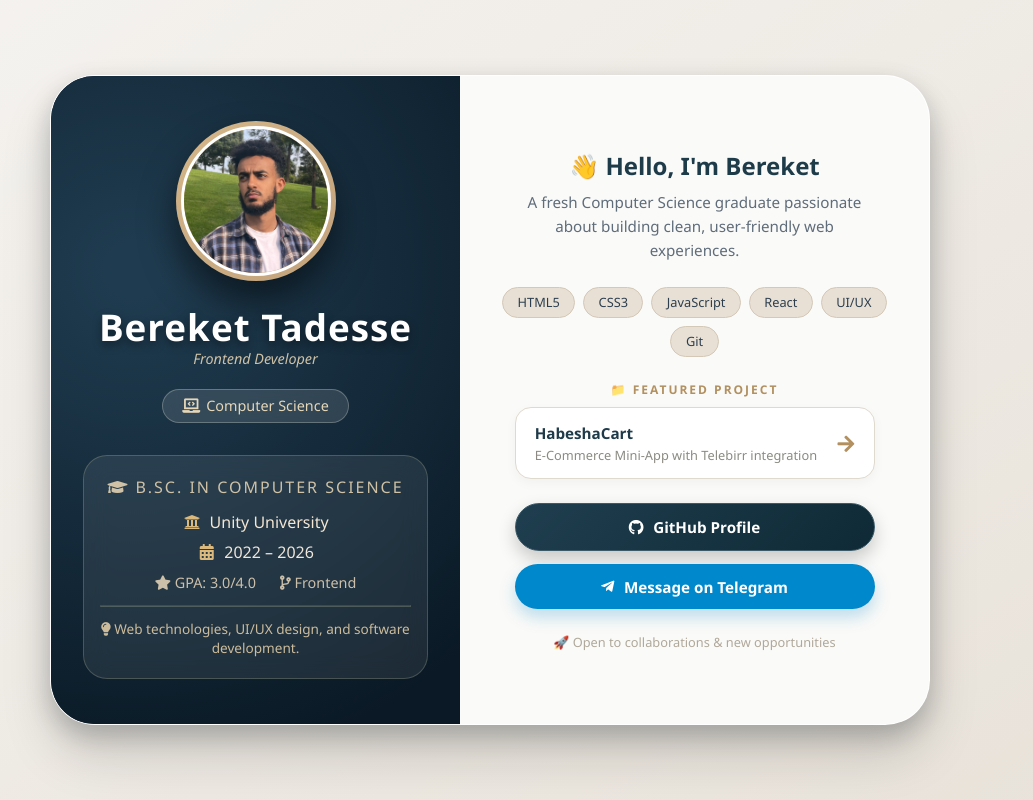
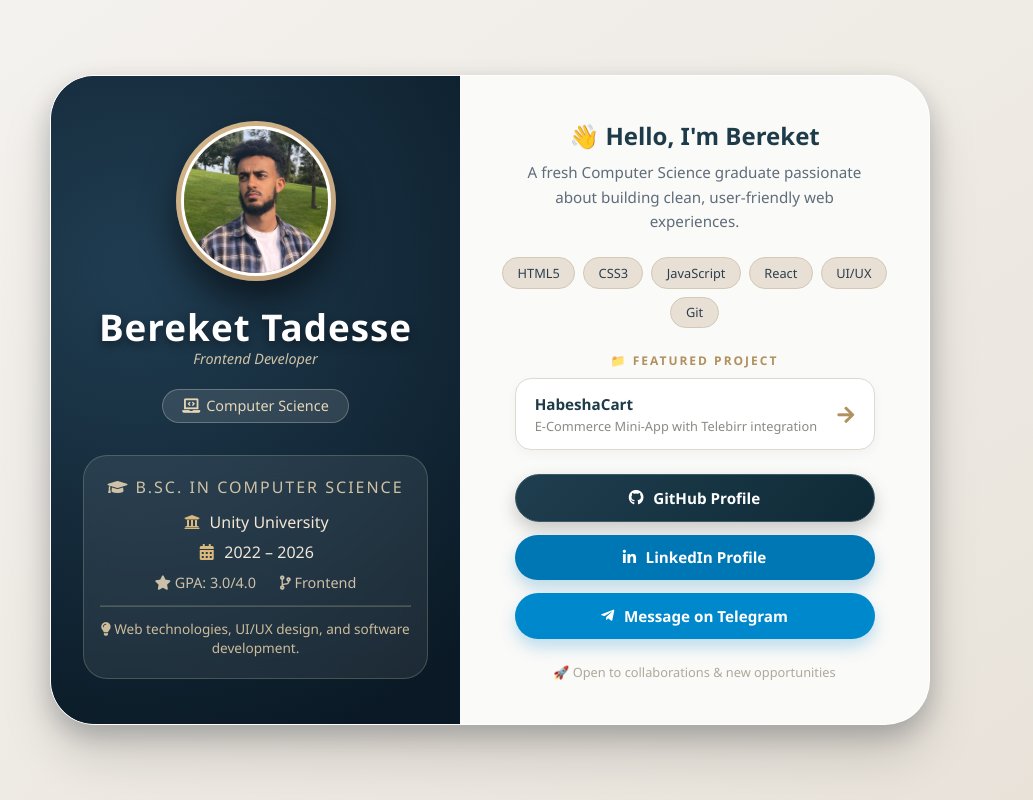
Before and after one commit to bereket-codes/bereket-codes.github.io, a plain HTML site: page index.html in a window 1280 px wide. Shown: the whole page, without its empty margins (150-1183 px from the left). Drawn offline with Linux system fonts and the light colour scheme.

Commit message:
Update index.html with LinkedIn link and styles
Added LinkedIn profile link and updated styles.

```diff
--- a/index.html
+++ b/index.html
@@ -313,6 +313,18 @@
       box-shadow: 0 12px 22px rgba(0,136,204,0.35);
     }
 
+        .btn-linkedin {
+      background: #0077b5;
+      color: white;
+      box-shadow: 0 8px 16px rgba(0,119,181,0.25);
+    }
+
+    .btn-linkedin:hover {
+      background: #006399;
+      transform: translateY(-2px);
+      box-shadow: 0 12px 22px rgba(0,119,181,0.35);
+    }
+
     .footer-note {
       margin-top: 1.5rem;
       font-size: 0.8rem;
@@ -408,9 +420,12 @@
       </div>
 
       <!-- BUTTONS -->
-      <div class="button-group">
+     <div class="button-group">
         <a href="https://github.com/bereket-codes" target="_blank" rel="noopener" class="btn btn-github">
           <i class="fab fa-github"></i> GitHub Profile
+        </a>
+        <a href="https://www.linkedin.com/in/bereket-tadesse-17bbb8415" target="_blank" rel="noopener" class="btn btn-linkedin">
+          <i class="fab fa-linkedin-in"></i> LinkedIn Profile
         </a>
         <a href="https://t.me/Bk_tad" target="_blank" rel="noopener" class="btn btn-telegram">
           <i class="fab fa-telegram-plane"></i> Message on Telegram
```
